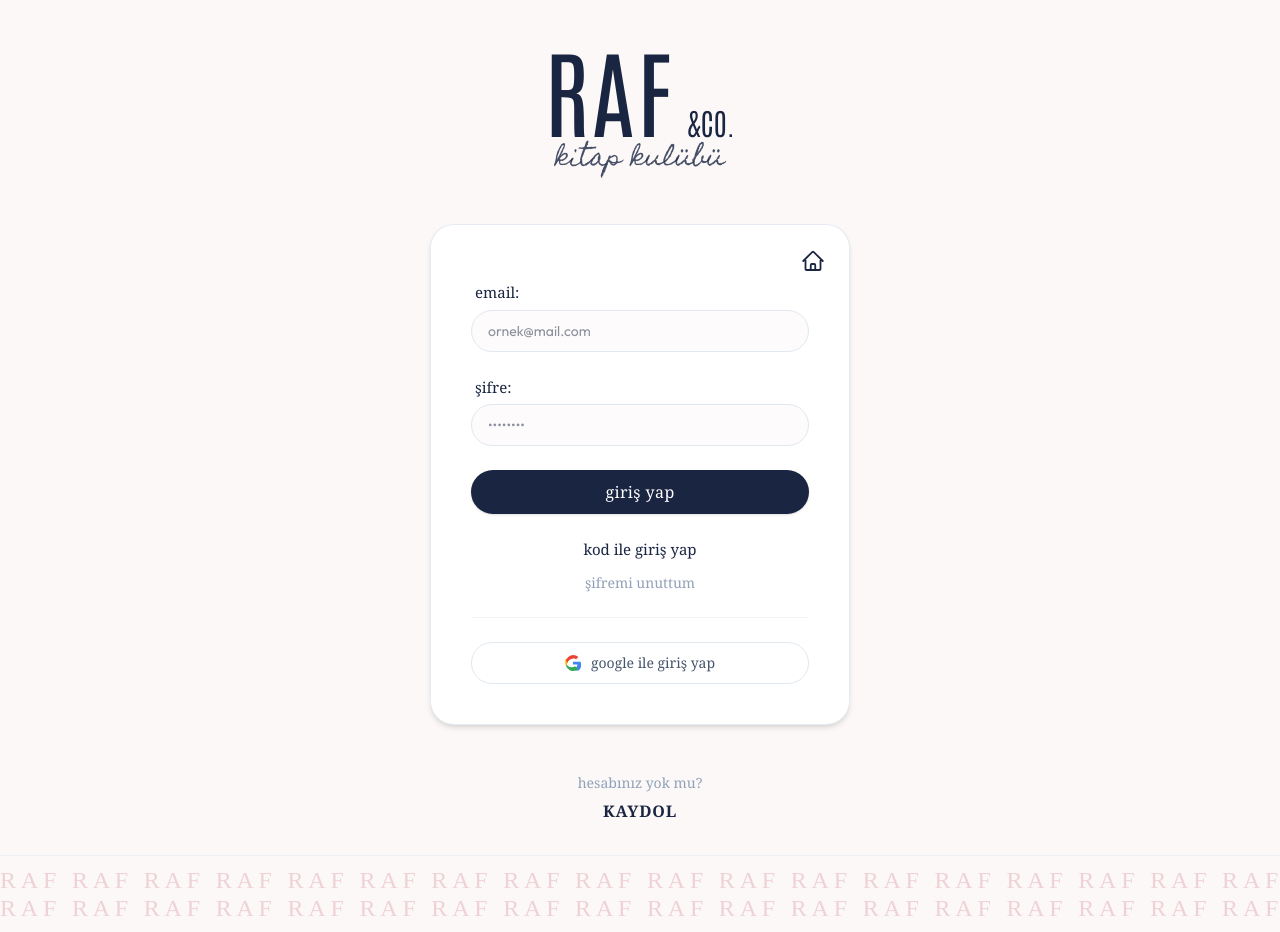
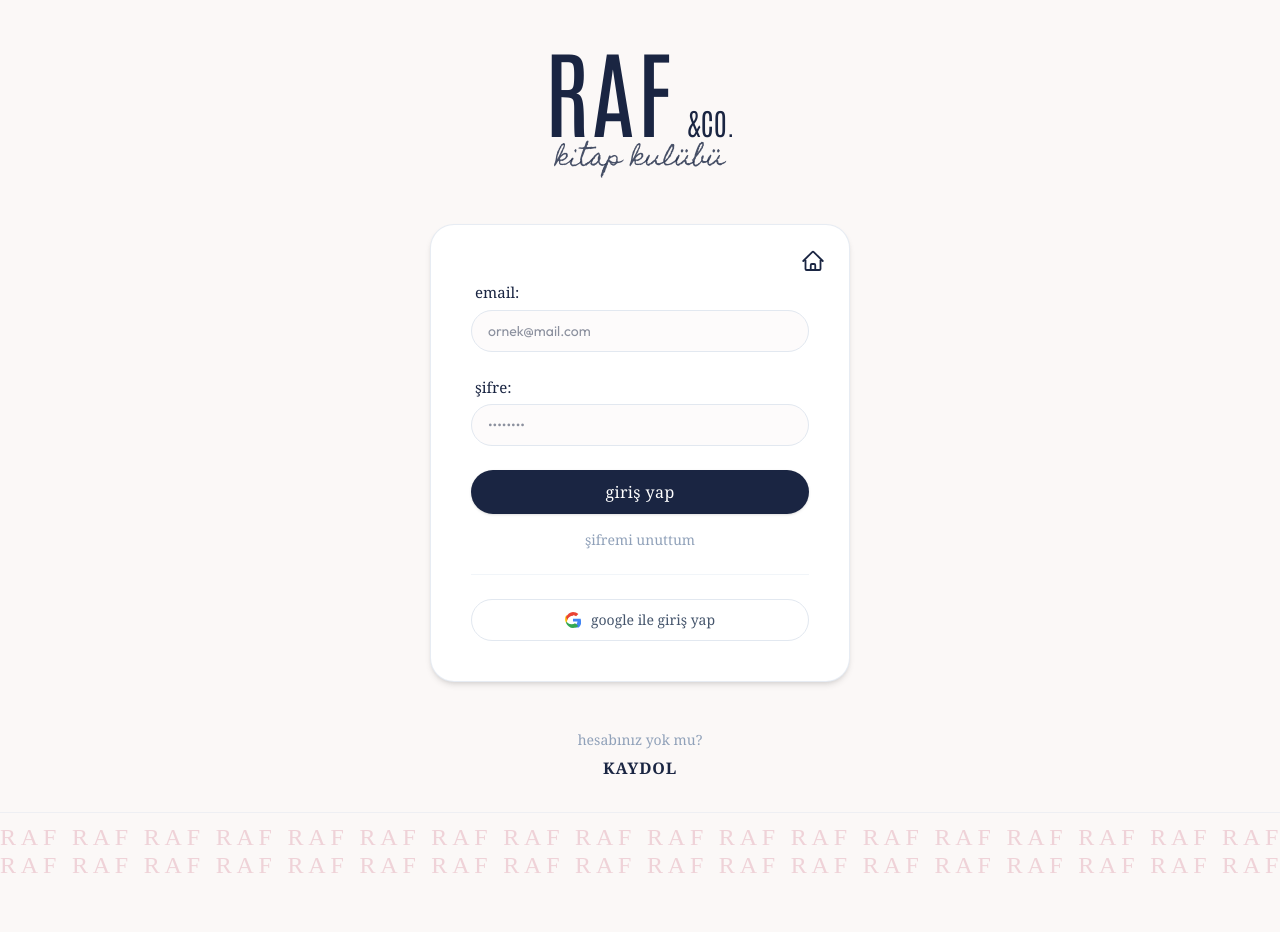
Before and after one commit to BatuAkar/RAF, a Next.js app: page /login in a window 1280 px wide. After the commit the page ends 889 px from the top, so only its background shows below. Built offline with nearby package versions, Linux system fonts and the light colour scheme; no server answers; a web font is replaced by a local one.

Commit message:
feat: simplify login by removing OTP and enable seamless auto-login on signup

```diff
--- a/src/app/login/page.tsx
+++ b/src/app/login/page.tsx
@@ -78,39 +78,6 @@
     }
   }
 
-  // E-posta ile Tek Kullanımlık Kod Gönderme (OTP / Kod ile Giriş Yap)
-  const handleSendOTP = async () => {
-    if (!email) {
-      setMessage({ type: "error", text: "Kod alabilmek için önce e-posta adresinizi yazmalısınız." })
-      return
-    }
-
-    setLoading(true)
-    setMessage(null)
-
-    try {
-      const { error } = await supabase.auth.signInWithOtp({
-        email,
-        options: {
-          emailRedirectTo: `${window.location.origin}/auth/callback`,
-        },
-      })
-
-      if (error) {
-        setMessage({ type: "error", text: `Kod gönderme hatası: ${error.message}` })
-      } else {
-        setMessage({ type: "success", text: "Giriş bağlantısı e-posta adresinize gönderildi!" })
-      }
-    } catch (err: any) {
-      console.error("OTP gönderme hatası:", err)
-      setMessage({
-        type: "error",
-        text: "bağlantı hatası: giriş kodu gönderilemedi. veritabanını kontrol edin."
-      })
-    } finally {
-      setLoading(false)
-    }
-  }
 
   return (
     <div className="min-h-screen bg-[#fbf8f7] flex flex-col justify-between overflow-x-hidden relative selection:bg-accent-pink selection:text-white">
@@ -194,15 +161,8 @@
 
           </form>
 
-          {/* Destekleyici Linkler (Kod ile giriş, Şifremi unuttum) */}
-          <div className="mt-6 flex flex-col items-center gap-3 select-none">
-            <button
-              onClick={handleSendOTP}
-              disabled={loading}
-              className="font-serif text-[15px] text-[#1a2542] hover:text-[#1a2542]/85 hover:underline cursor-pointer lowercase"
-            >
-              kod ile giriş yap
-            </button>
+          {/* Destekleyici Linkler (Şifremi unuttum) */}
+          <div className="mt-4 flex flex-col items-center select-none">
             <Link
               href="/forgot-password"
               className="font-serif text-sm text-slate-400 hover:text-slate-500 hover:underline lowercase"
--- a/src/app/register/page.tsx
+++ b/src/app/register/page.tsx
@@ -44,18 +44,35 @@
       },
     })
 
-    setLoading(false)
-
     if (error) {
+      setLoading(false)
       setMessage({ type: "error", text: `Kayıt hatası: ${error.message}` })
     } else {
-      setMessage({
-        type: "success",
-        text: "Kayıt başarılı! Lütfen varsa e-posta onay kutunuzu kontrol edin veya giriş yapın.",
+      // Kayıt başarılı olduğunda kullanıcıyı bekletmeden anında otomatik giriş yapıyoruz
+      const { error: signInErr } = await supabase.auth.signInWithPassword({
+        email,
+        password,
       })
-      setTimeout(() => {
-        router.push("/login")
-      }, 2500)
+
+      setLoading(false)
+
+      if (!signInErr) {
+        setMessage({
+          type: "success",
+          text: "Kayıt başarılı! Giriş yapılıyor...",
+        })
+        setTimeout(() => {
+          router.push("/")
+        }, 1000)
+      } else {
+        setMessage({
+          type: "success",
+          text: "Kayıt başarılı! Giriş ekranına yönlendiriliyorsunuz...",
+        })
+        setTimeout(() => {
+          router.push("/login")
+        }, 1500)
+      }
     }
   }
 
```
